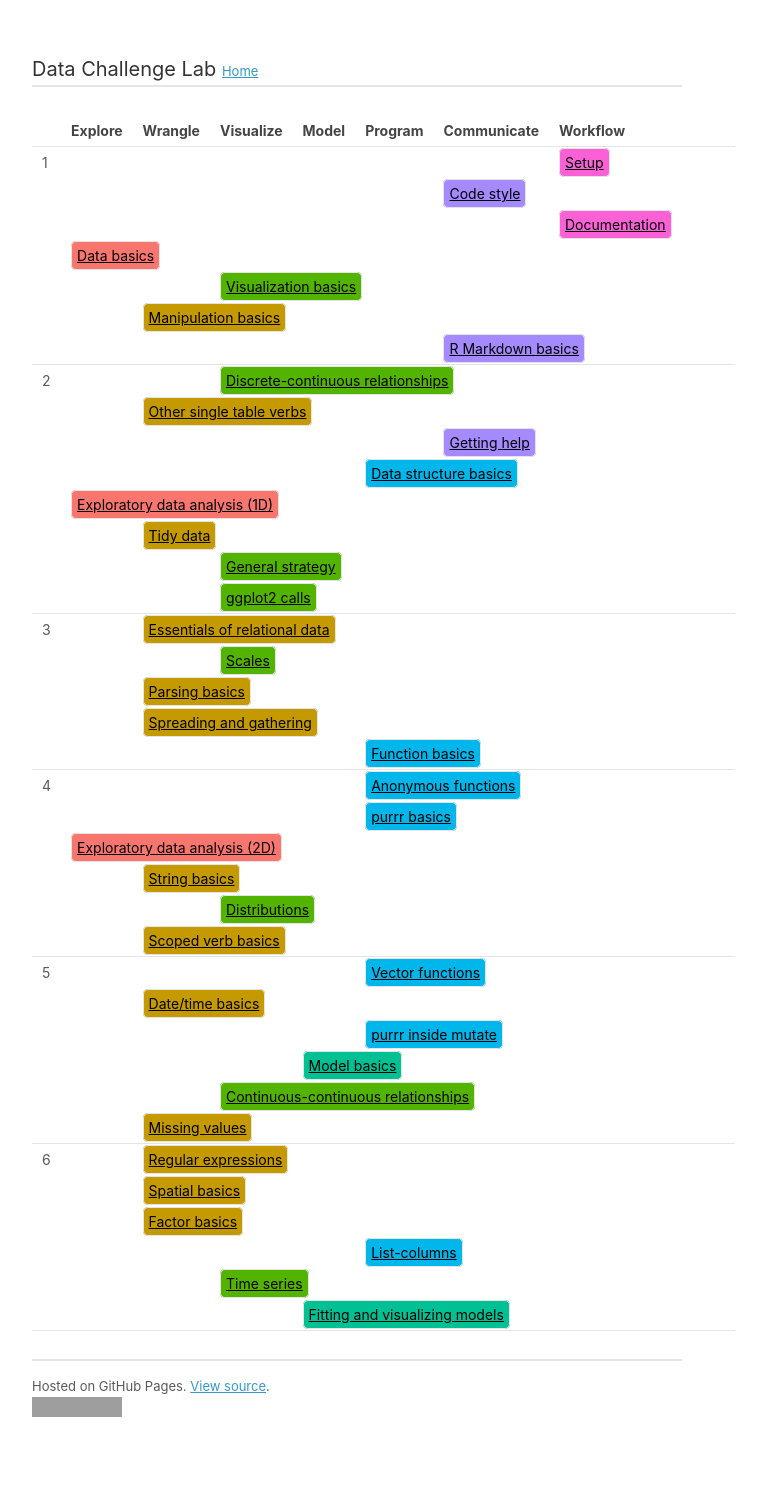
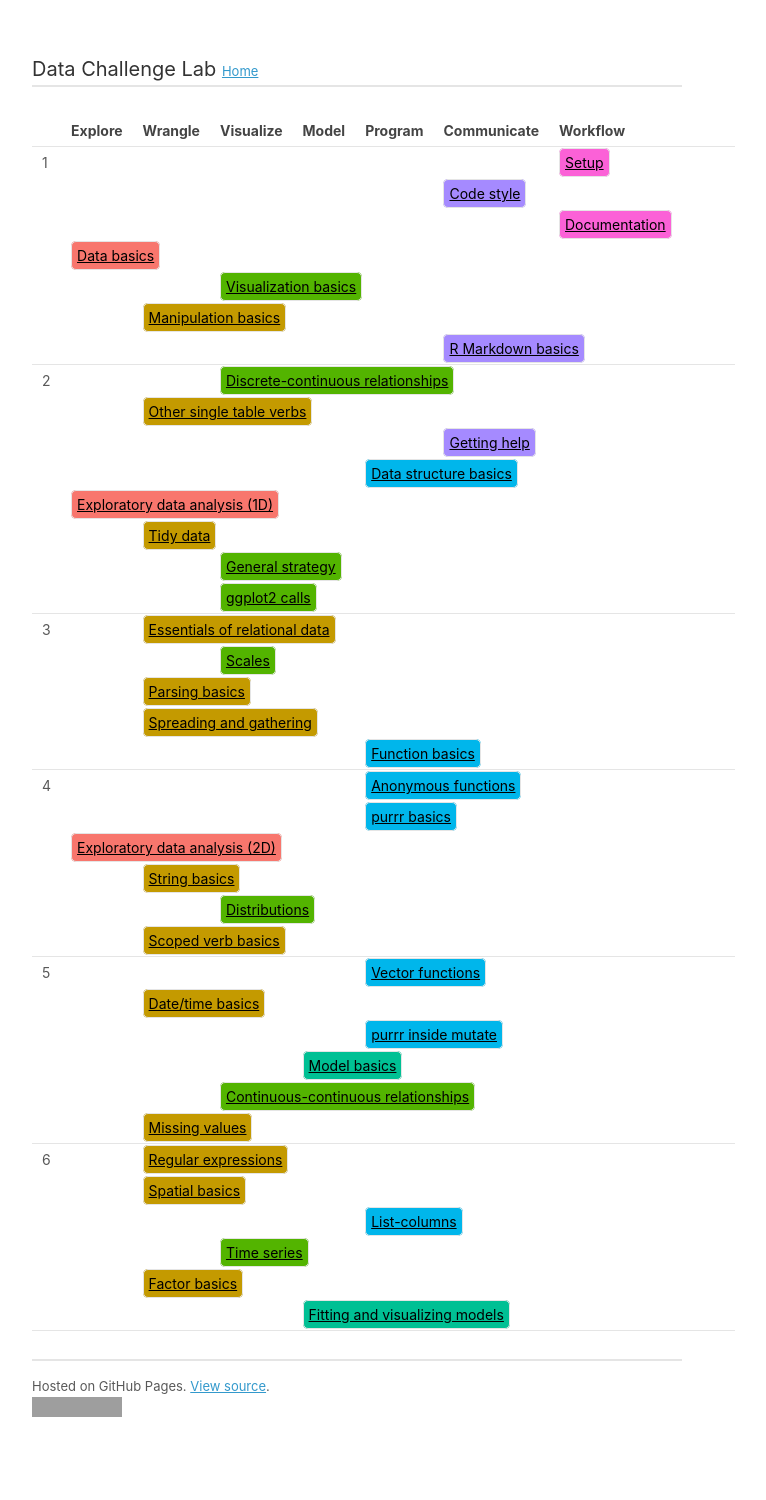
Before and after one commit to dcl-2019-01/curriculum, a Jekyll site: the page built from docs/index.md, in a window 1280 px wide. Shown: the whole page, without its empty margins (283-1049 px from the left). Built offline with Jekyll 4.4.1, drawn with Linux system fonts in a browser that asks for light colours; our own code applies the rules of GitHub Pages for plain Markdown files; a script that is not in the unit is left out; grey boxes are pictures that could not be loaded.

Commit message:
Update for week 6

```diff
--- a/docs/index.md
+++ b/docs/index.md
@@ -248,12 +248,6 @@ title: Theme index
 </tr>
 <tr>
 <td></td>
-  <td colspan="1"></td>
-  <td colspan="6"><a class="wrangle" href="factor-basics.html">Factor basics</a></td>
-  <td colspan="5"></td>
-</tr>
-<tr>
-<td></td>
   <td colspan="4"></td>
   <td colspan="6"><a class="program" href="list-cols.html">List-columns</a></td>
   <td colspan="2"></td>
@@ -266,6 +260,12 @@ title: Theme index
 </tr>
 <tr>
 <td></td>
+  <td colspan="1"></td>
+  <td colspan="6"><a class="wrangle" href="factor-basics.html">Factor basics</a></td>
+  <td colspan="5"></td>
+</tr>
+<tr>
+<td></td>
   <td colspan="3"></td>
   <td colspan="6"><a class="model" href="model-vis.html">Fitting and visualizing models</a></td>
   <td colspan="3"></td>
--- a/syllabus.yml
+++ b/syllabus.yml
@@ -46,9 +46,9 @@ weeks:
   week-06:
   - regexps
   - spatial-basics
-  - factor-basics
   - list-cols
   - vis-time-series
+  - factor-basics
   - model-vis
 
   week-07:
```
